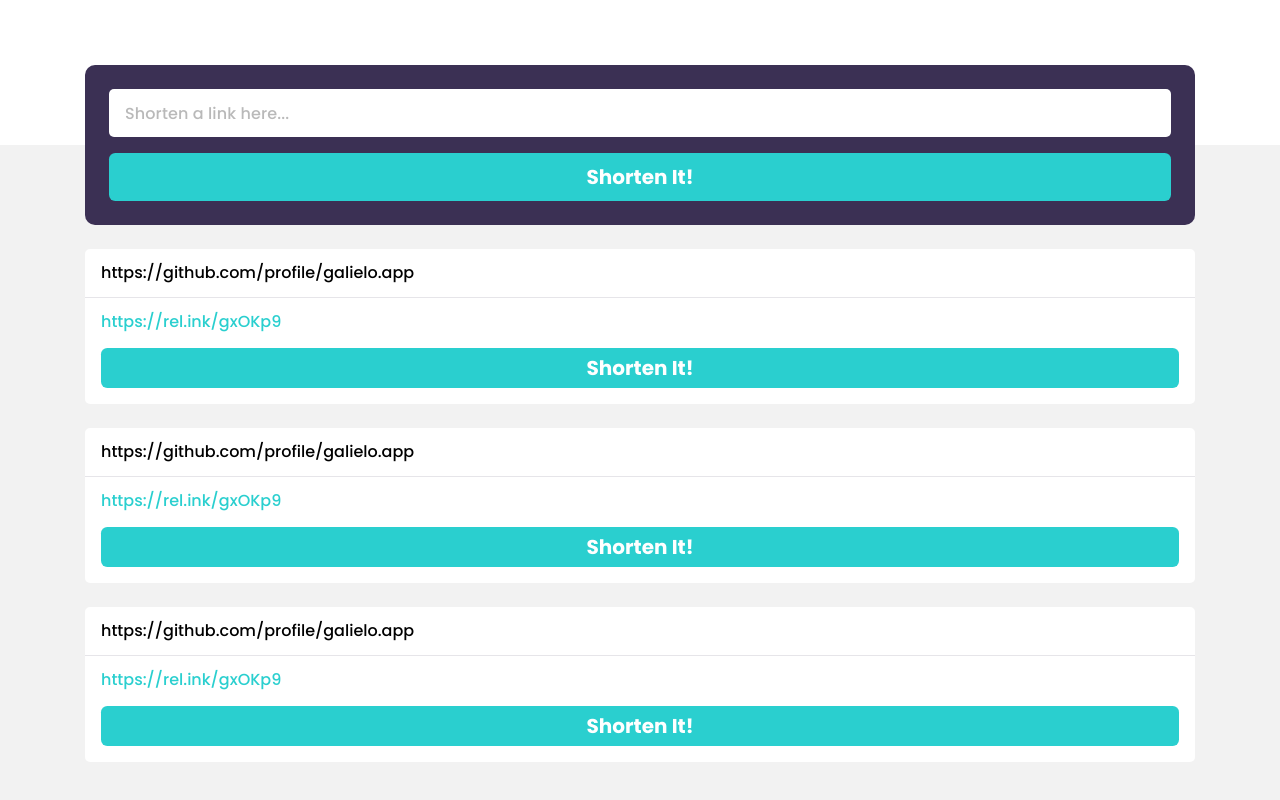
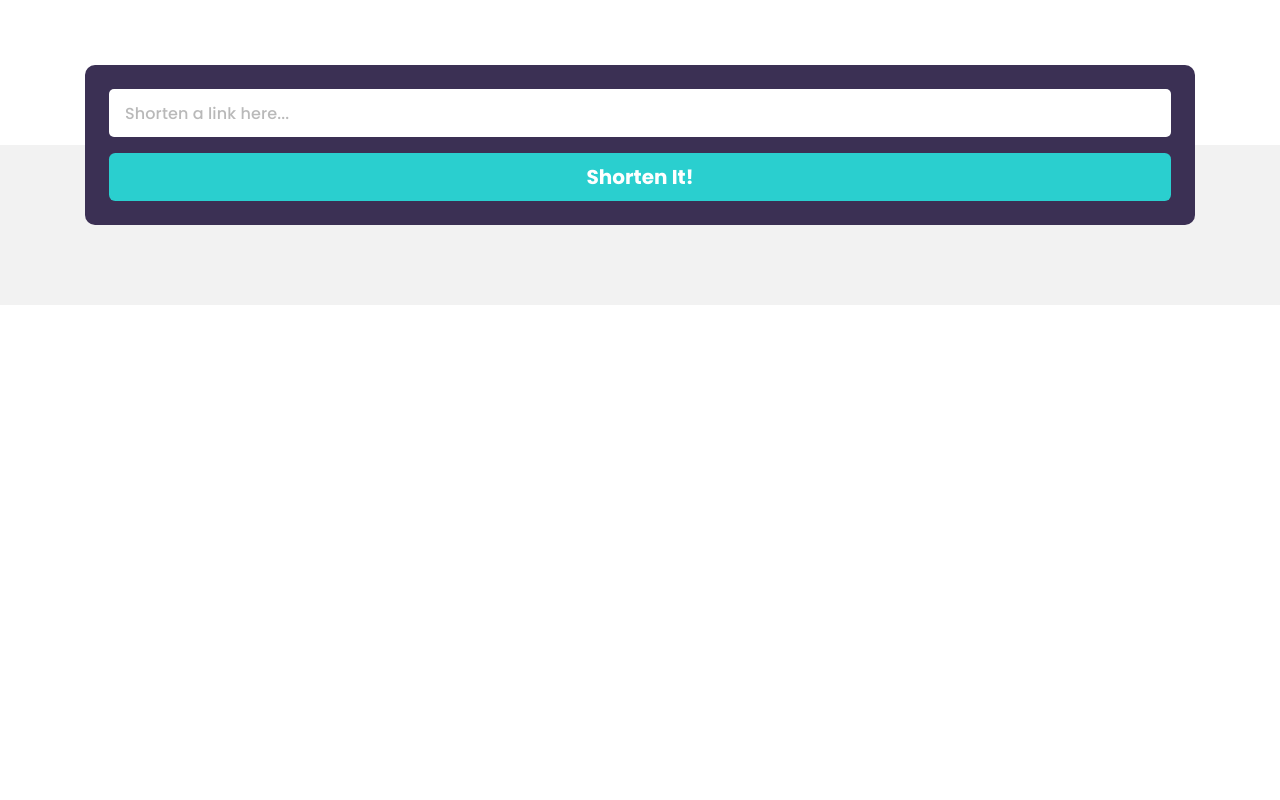
Before and after one commit to yasssuz/shortly-API-page, a website built with Parcel: page src/index.html in a window 1280 px wide. Shown: the part 974-1774 px from the top of the page. After the commit the page ends 1279 px from the top, so only its background shows below. Built offline with nearby package versions, Linux system fonts and the light colour scheme.

```diff
--- a/src/index.html
+++ b/src/index.html
@@ -62,29 +62,7 @@
             <input type="text" autocomplete="off" id="original-link-input" placeholder="Shorten a link here...">
             <button type="submit" class="primary-btn primary-btn-page">Shorten It!</button>
           </form>
-          <ul class="shortener__output-area">
-            <li>
-              <span class="link original">https://github.com/profile/galielo.app</span>
-              <div class="new-data">
-                <span class="link shortened">https://rel.ink/gxOKp9</span>
-                <button type="submit" class="primary-btn primary-btn-page">Shorten It!</button>
-              </div>
-            </li>
-            <li>
-              <span class="link original">https://github.com/profile/galielo.app</span>
-              <div class="new-data">
-                <span class="link shortened">https://rel.ink/gxOKp9</span>
-                <button type="submit" class="primary-btn primary-btn-page">Shorten It!</button>
-              </div>
-            </li>
-            <li>
-              <span class="link original">https://github.com/profile/galielo.app</span>
-              <div class="new-data">
-                <span class="link shortened">https://rel.ink/gxOKp9</span>
-                <button type="submit" class="primary-btn primary-btn-page">Shorten It!</button>
-              </div>
-            </li>
-          </ul>
+          <ul class="shortener__output-area"></ul>
         </div>
       </section>
     </main>
```
